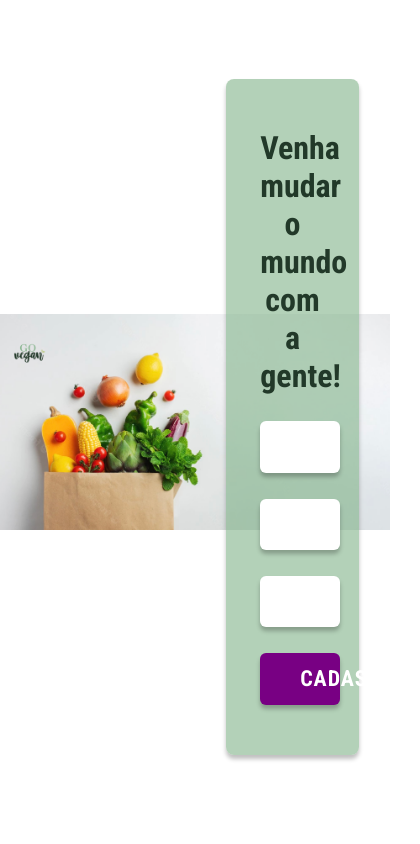
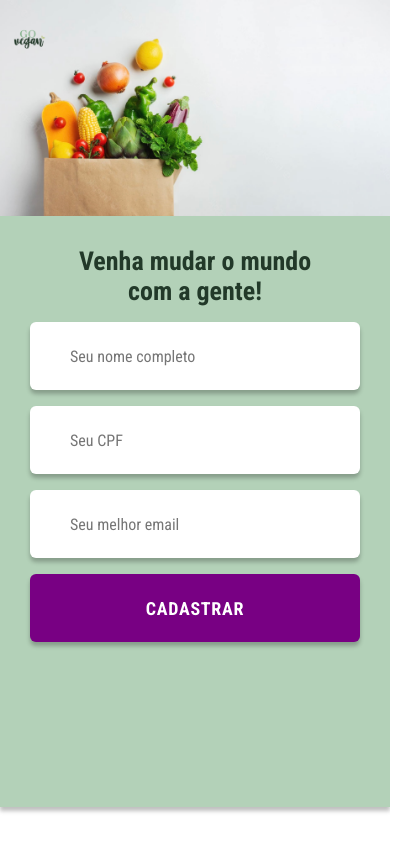
Before and after one commit to julianasinnott/goVegan, a React (Vite) app: page /cadastro in a window 390 px wide. Shown: the whole page, 420 px wide, since content can reach past the window. Built offline with nearby package versions, Linux system fonts and the light colour scheme.

Commit message:
feat: responsive design register page

```diff
--- a/src/pages/RegisterPage/index.css
+++ b/src/pages/RegisterPage/index.css
@@ -16,8 +16,8 @@
 
 .form__inputs {
   display: flex;
-  width: 34vw;
-  height: 80vh;
+  width: 464px;
+  height: 530px;
   flex-direction: column;
   gap: 26px;
   background-color: var(--formBackground);
--- a/src/pages/RegisterPage/index.jsx
+++ b/src/pages/RegisterPage/index.jsx
@@ -1,8 +1,10 @@
 import './index.css'
+import './responsive.css'
 
 export function RegisterPage() {
   return(
     <div className="register">
+      <div className='space'></div>
       <div className="register__form">
         <form className='form__inputs' action="https://formsubmit.co/julianasinnott@outlook.com" method="POST">
           <h1 className='register__form__title'>
--- /dev/null
+++ b/src/pages/RegisterPage/responsive.css
@@ -0,0 +1,43 @@
+@media only screen and (max-width:1029px) {
+  .register {
+    background: url(/assets/register-background.png) no-repeat center/100% 100%;
+  }
+  .form__inputs {
+    padding: 30px;
+  }
+  .register__form__title {
+    font-size: 28px;
+  }
+  .register__form__button {
+    font-size: 18px;
+  }
+}
+
+@media only screen and (max-width:880px) {
+  .register__form__title {
+    font-size: 26px;
+  }
+  .form__inputs {
+    height: 70vh;
+    gap: 16px;
+  }
+}
+
+@media only screen and (max-width:720px) {
+  .register {
+    height: min-content;
+    background: url(/assets/register-background.png) no-repeat top/100%;
+    flex-direction: column;
+  }
+  .space {
+    height: 55.4vw;
+  }
+  .register__form {
+    width: 100%;
+    padding: 0;
+  }
+  .form__inputs {
+    width: 100%;
+    border-radius: 0;
+  }
+}
```
